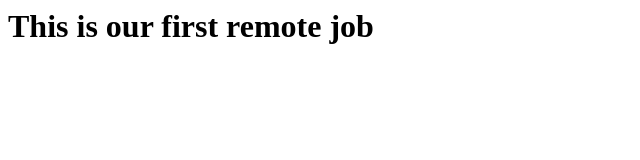
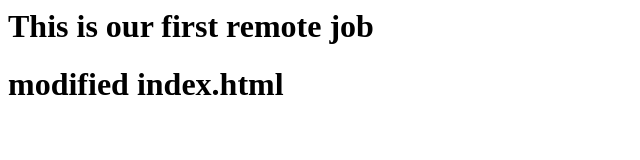
Before and after one commit to Mebar-prog/myweb2, a plain HTML site: page index.html in a window 1280 px wide. Shown: the whole page, without its empty margins (0-640 px from the left). Drawn offline with Linux system fonts and the light colour scheme.

Commit message:
modified index

```diff
--- a/index.html
+++ b/index.html
@@ -1 +1,2 @@
 <h1>This is our first remote job</h1>
+<h1>modified index.html</h1>
```
